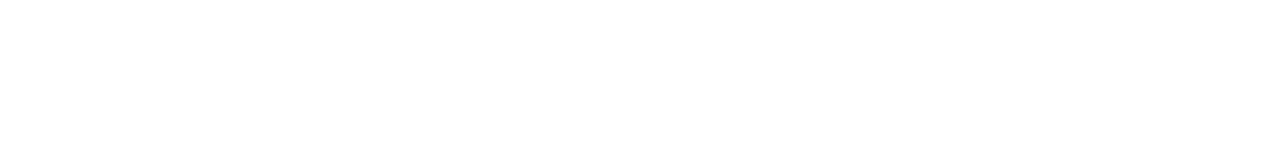
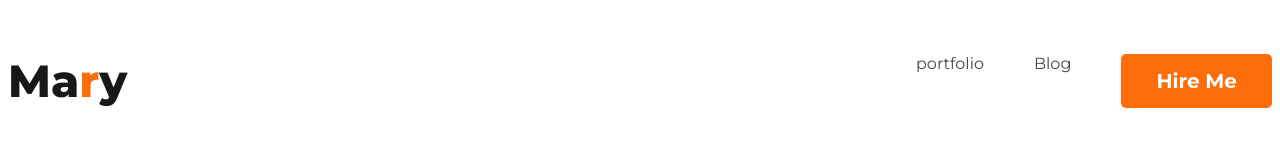
Before and after one commit to Ferdaus20/Web_developer_porttfolio, a plain HTML site: page index.html in a window 1280 px wide. Drawn offline with Linux system fonts and the light colour scheme.

Commit message:
Added nav

```diff
--- /dev/null
+++ b/Style/protfolio.css
@@ -0,0 +1,56 @@
+/* for font  */
+
+* {
+
+    font-family: "Montserrat", sans-serif;
+    font-optical-sizing: auto;
+    font-style: normal;
+    /* margin: 0;
+    padding: 0; */
+}
+
+
+
+/* Style for nav */
+nav {
+    display: flex;
+    justify-content: space-between;
+    align-items: center;
+}
+
+h3 span {
+    color: #FD6E0A;
+}
+
+.nav-title {
+    color: #181818;
+    font-size: 45px;
+    font-weight: 800;
+
+}
+
+nav>ul {
+    display: flex;
+
+}
+
+nav li {
+    list-style: none;
+    margin-right: 50px;
+    align-items: center;
+}
+
+nav a {
+    text-decoration: none;
+    color: #474747;
+}
+
+.btn-primary {
+    border-radius: 5px;
+    background-color: #FD6E0A;
+    border: 0;
+    font-size: 20px;
+    font-weight: 700;
+    color: white;
+    padding: 15px 35px;
+}
--- a/index.html
+++ b/index.html
@@ -1,13 +1,32 @@
 <!DOCTYPE html>
 <html lang="en">
+
 <head>
     <meta charset="UTF-8">
     <meta name="viewport" content="width=device-width, initial-scale=1.0">
     <title>Web developer porttfofio</title>
+
+
+    <link rel="preconnect" href="https://fonts.googleapis.com">
+    <link rel="preconnect" href="https://fonts.gstatic.com" crossorigin>
+    <link href="https://fonts.googleapis.com/css2?family=Montserrat:ital,wght@0,100..900;1,100..900&display=swap"
+        rel="stylesheet">
+
+
+    <link rel="stylesheet" href="Style/protfolio.css">
 </head>
+
 <body>
     <header>
+        <nav>
+            <h3 class="nav-title">Ma<span>r</span>y</h3>
+            <ul>
+                <li><a href="">portfolio</a></li>
+                <li><a href="">Blog</a></li>
+                <button class="btn-primary">Hire Me</button>
+            </ul>
 
+        </nav>
     </header>
 
     <main>
@@ -18,4 +37,5 @@
 
     </footer>
 </body>
+
 </html>
```
